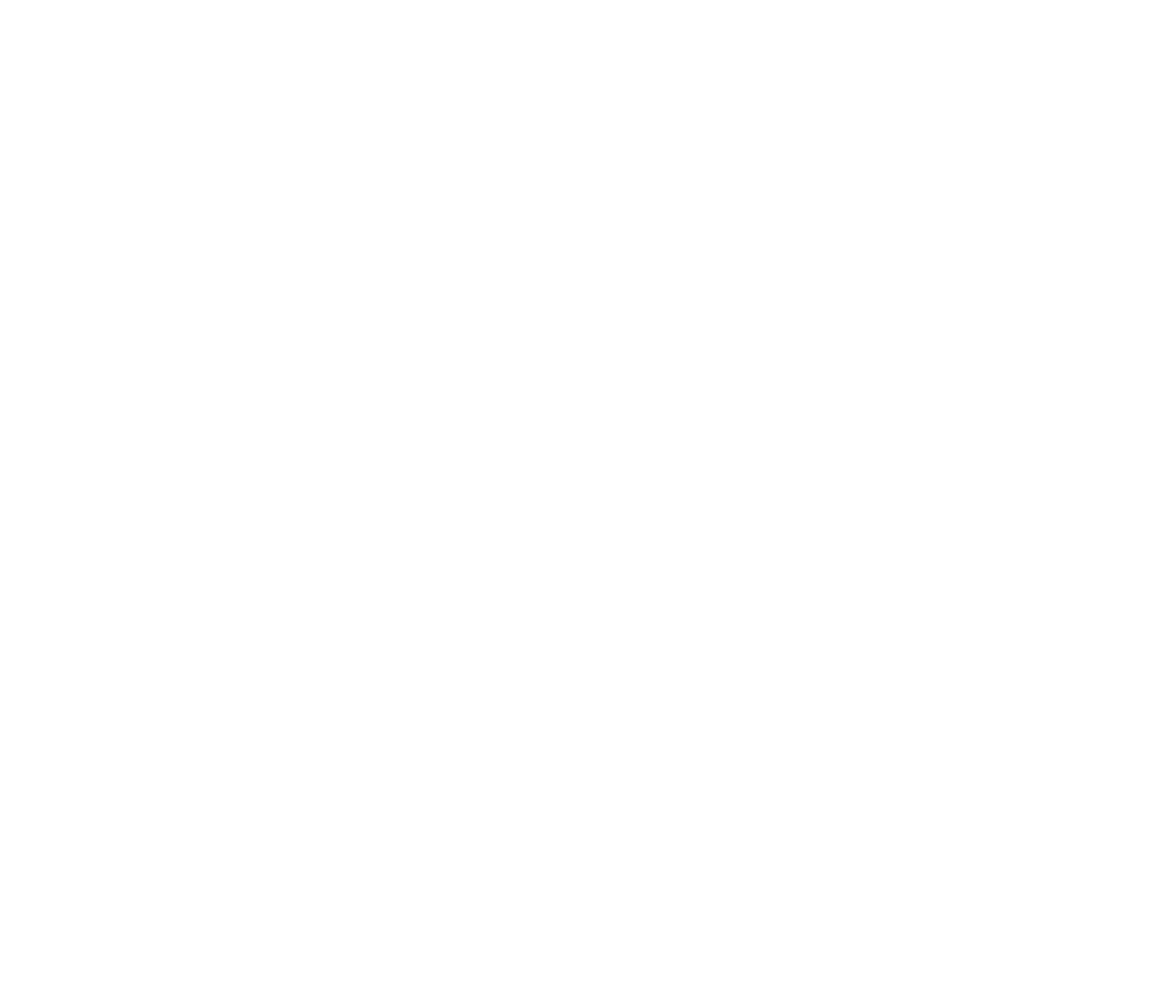
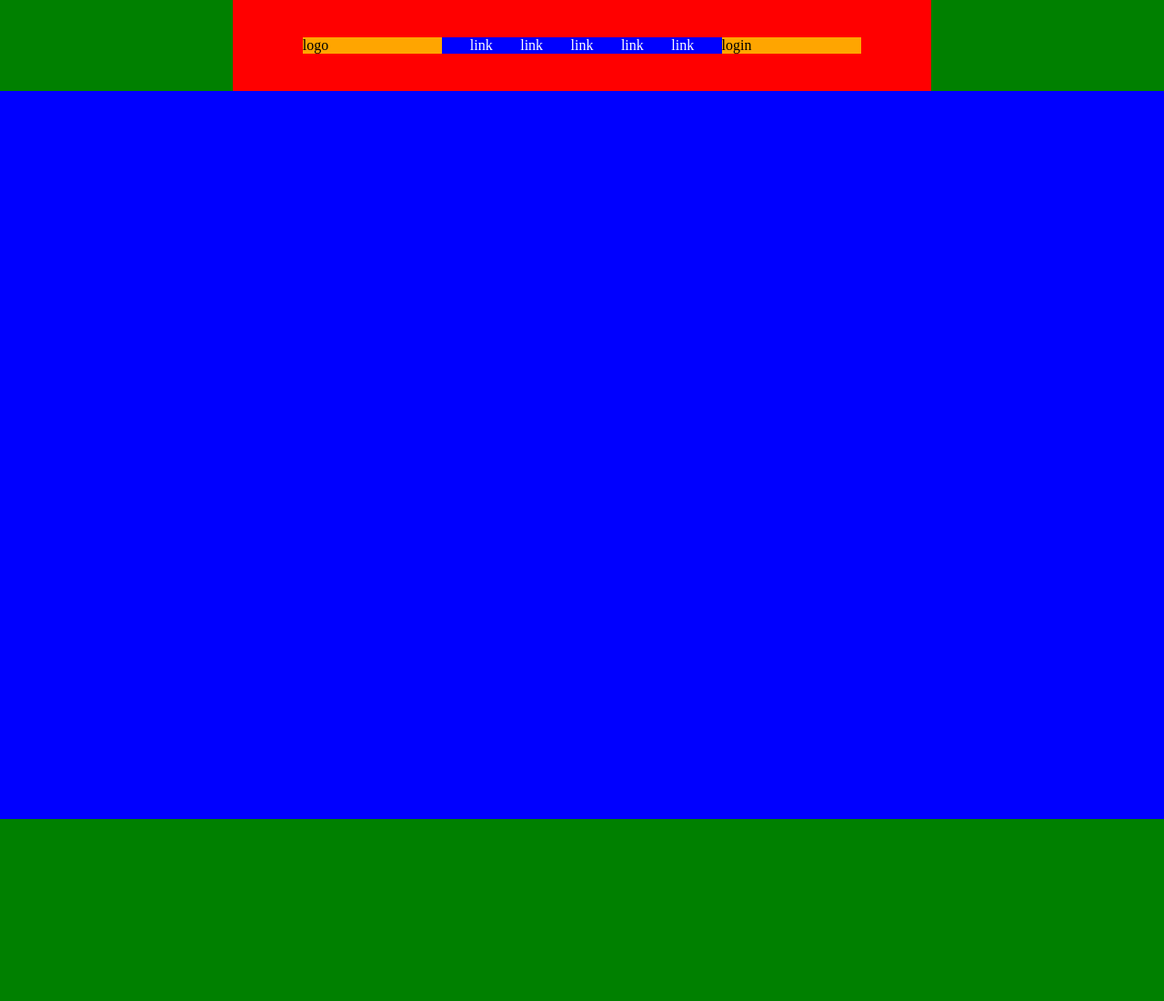
Before and after one commit to AleDiBernardo/htmlcss-struttura-discord, a plain HTML site: page index.html in a window 1280 px wide. Shown: the whole page at 91% size. Before the commit the page ends 800 px from the top, so only its background shows below. Drawn offline with Linux system fonts and the light colour scheme.

Commit message:
feat: header structure

```diff
--- a/css/style.css
+++ b/css/style.css
@@ -8,3 +8,80 @@
 img {
     max-width: 100%;
 }
+
+
+/* UTILITIES */
+
+li {
+    list-style: none;
+}
+
+ul.flex {
+    justify-content: space-evenly;
+}
+
+/* A TAG */
+a {
+    color: white;
+    text-decoration: none;
+}
+
+
+/* HEADER */
+header {
+    /* debug */
+    background-color: green;
+}
+
+.header-bar {
+    /* debug */
+    height: 100px;
+    background-color: red;
+}
+
+/* Logo-side */
+.logo-side {
+    flex-basis: 20%;
+    background-color: orange;
+}
+
+/* Middle section */
+.middle-section {
+    flex-basis: 40%;
+    background-color: blue;
+    flex-direction: row;
+}
+
+/* login-side */
+.login-side {
+    flex-basis: 20%;
+    background-color: orange;
+}
+
+
+/* MAIN */
+main {
+
+    /* DEBUG */
+    height: 800px;
+    background-color: blue;
+}
+
+/* FOOTER */
+footer {
+
+    /* DEBUG */
+    height: 200px;
+    background-color: green;
+}
+
+.flex {
+    display: flex;
+}
+
+.container {
+    width: 60%;
+    margin: 0 auto;
+    justify-content: center;
+    align-items: center;
+}
--- a/index.html
+++ b/index.html
@@ -1,5 +1,6 @@
 <!DOCTYPE html>
 <html lang="en">
+
 <head>
     <meta charset="UTF-8">
     <meta name="viewport" content="width=device-width, initial-scale=1.0">
@@ -8,7 +9,34 @@
     <link rel="stylesheet" href="css/style.css">
     <title>Discord</title>
 </head>
+
 <body>
 
+    <header>
+
+        <div class="flex container header-bar">
+            <div class="logo-side">logo</div>
+            <div class="middle-section">
+                <ul class="flex">
+                    <li><a href="http://">link</a></li>
+                    <li><a href="http://">link</a></li>
+                    <li><a href="http://">link</a></li>
+                    <li><a href="http://">link</a></li>
+                    <li><a href="http://">link</a></li>
+                </ul>
+            </div>
+            <div class="flex login-side">login</div>
+        </div>
+
+    </header>
+    <main>
+
+    </main>
+    <footer>
+
+    </footer>
+
+
 </body>
+
 </html>
```
